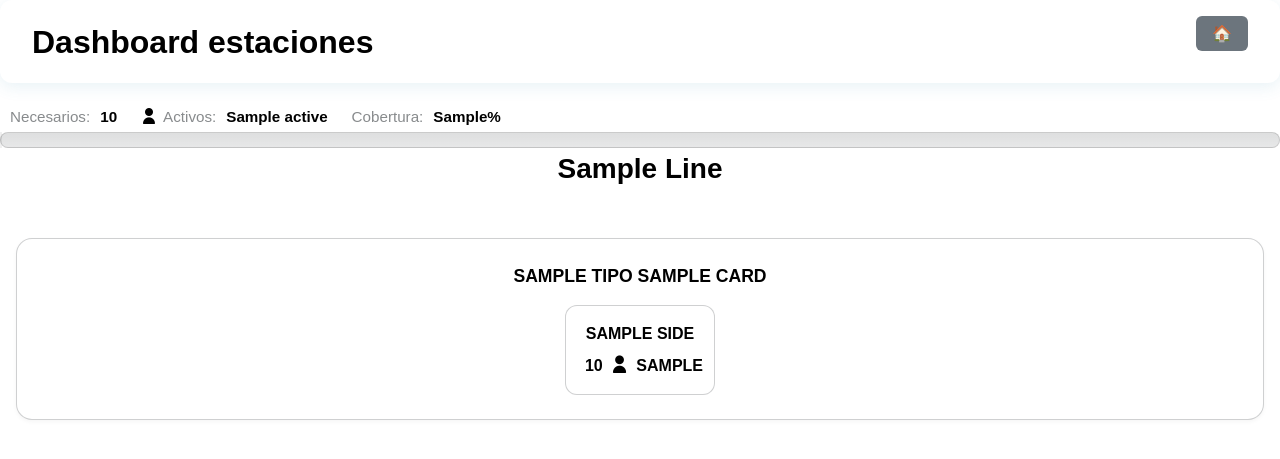
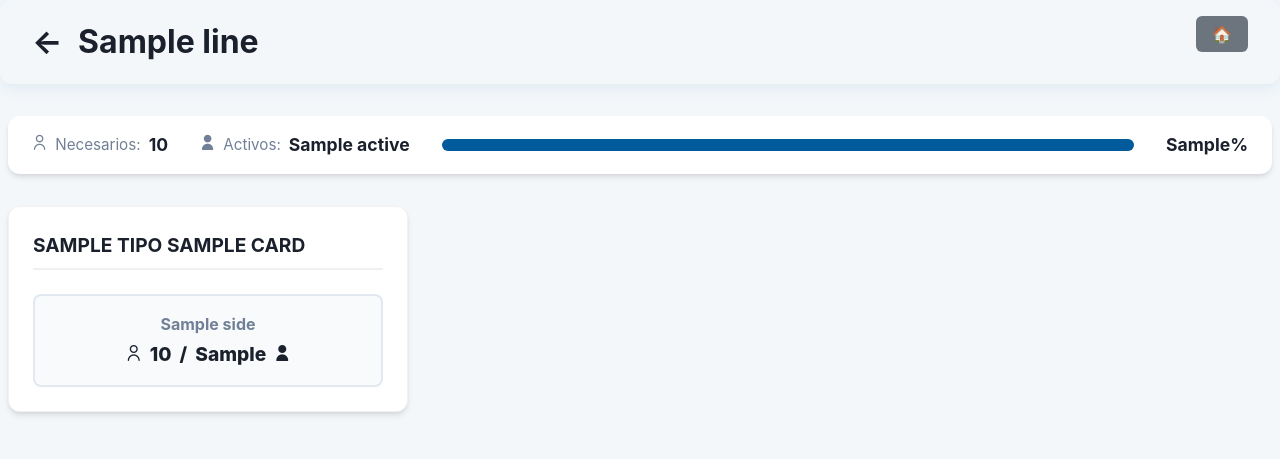
Before and after one commit to PrograMario12/DLE-2, a Flask app: template app/templates/stations_dashboards.html in a window 1280 px wide. Shown: the top 459 px of the page. Run offline with Flask 3, Linux system fonts and the light colour scheme; the template is opened without the code that fills it: most values are stand-ins (such as "Sample title", 1, 10 or a date in 2020); parts of the project's set-up code (start-up, migrations or seed data) failed here and were passed over; some libraries are stand-ins or nearby versions.

Commit message:
New diseño

```diff
--- a/app/static/css/dashboard_styles.css
+++ b/app/static/css/dashboard_styles.css
@@ -88,35 +88,27 @@ body {
 }
 
 /* --- 4. Menú de Tarjetas (Grid Layout) --- */
-/* --- 4. Menú de Tarjetas (Grid Layout) --- */
-.menu-container {
+/* --- 4. Menú de Tarjetas --- */
+
+/* Contenedor principal para las Áreas (Pantalla 1) */
+.menu {
   display: flex;
   flex-direction: column;
-  gap: 3rem;
+  gap: 5rem; /* Separación vertical amplia para pantalla touch */
   width: 100%;
+  max-width: 800px; /* Evitar que se estiren demasiado en pantallas muy anchas */
+  margin: 0 auto; /* Centrado */
+  padding-bottom: 4rem;
 }
 
-.area-section {
-  /* background-color: #fff;  Opcional: envolver cada área en una caja */
-  /* padding: 1.5rem; */
-  /* border-radius: var(--border-radius); */
-  /* box-shadow: var(--shadow-md); */
-}
-
-.area-title {
-  font-size: 1.8rem;
-  color: var(--color-text-secondary);
-  margin-bottom: 1.5rem;
-  font-weight: 700;
-  text-transform: uppercase;
-  border-bottom: 2px solid #e2e8f0;
-  padding-bottom: 0.5rem;
-}
-
+/* Contenedor para las Líneas de un Área (Pantalla 2) */
 .area-grid {
   display: grid;
-  grid-template-columns: repeat(auto-fill, minmax(240px, 1fr));
-  gap: 1.5rem;
+  grid-template-columns: repeat(
+    auto-fill,
+    minmax(280px, 1fr)
+  ); /* Tarjetas más anchas */
+  gap: 2.5rem; /* Más espacio entre tarjetas */
   width: 100%;
 }
 
@@ -221,3 +270,192 @@ body {
 .employee-nook h2 {
   color: var(--color-text-primary);
 }
+
+/* --- 6. Estilos Específicos para Dashboard de Estaciones (Nivel 3) --- */
+
+.station-grid {
+  display: grid;
+  grid-template-columns: repeat(auto-fill, minmax(300px, 1fr));
+  gap: 2rem;
+  width: 100%;
+}
+
+.station-card {
+  background-color: #fff;
+  border-radius: var(--border-radius);
+  box-shadow: var(--shadow-md);
+  padding: 1.5rem;
+  border: 1px solid rgba(0, 0, 0, 0.05);
+  display: flex;
+  flex-direction: column;
+  gap: 1rem;
+}
+
+.station-header {
+  font-size: 1.2rem;
+  font-weight: 700;
+  color: var(--color-text-primary);
+  text-transform: uppercase;
+  border-bottom: 2px solid #f0f0f0;
+  padding-bottom: 0.5rem;
+  margin-bottom: 0.5rem;
+}
+
+.sides-container {
+  display: flex;
+  flex-wrap: wrap;
+  gap: 1rem;
+}
+
+/* Tarjeta individual de Lado (Side) - El botón que se clickea */
+.side-card {
+  flex: 1;
+  min-width: 120px;
+  background-color: #f8fafc;
+  border: 2px solid #e2e8f0;
+  border-radius: 8px;
+  padding: 1rem;
+  text-align: center;
+  cursor: pointer;
+  transition: all 0.2s ease;
+  position: relative;
+  overflow: hidden;
+}
+
+.side-card:hover {
+  transform: translateY(-3px);
+  border-color: var(--color-primary);
+  box-shadow: 0 4px 6px rgba(0, 0, 0, 0.1);
+}
+
+.side-card h3 {
+  font-size: 1rem;
+  font-weight: 700;
+  margin-bottom: 0.25rem;
+  color: var(--color-text-secondary);
+}
+
+.side-card.employee-ok {
+  background-color: var(--status-green);
+  border-color: var(--status-green);
+  color: white;
+}
+.side-card.employee-nook {
+  background-color: var(--status-yellow);
+  border-color: var(--status-yellow);
+  color: var(--color-text-primary);
+}
+.side-card.employee-warning {
+  background-color: var(--status-red);
+  border-color: var(--status-red);
+  color: white;
+}
+
+.side-card.employee-ok h3,
+.side-card.employee-warning h3 {
+  color: rgba(255, 255, 255, 0.9);
+}
+
+.side-card p {
+  font-size: 1.2rem;
+  font-weight: 800;
+  display: flex;
+  align-items: center;
+  justify-content: center;
+  gap: 0.5rem;
+}
+
+/* Iconos dentro de la side-card */
+.side-card i {
+  font-size: 1rem;
+}
+
+/* Resumen superior */
+.operators-summary {
+  background: white;
+  padding: 1rem 1.5rem;
+  border-radius: var(--border-radius);
+  box-shadow: var(--shadow-md);
+  margin-bottom: 2rem;
+  display: flex;
+  align-items: center;
+  gap: 2rem;
+  flex-wrap: wrap;
+}
+
+.summary-item {
+  display: flex;
+  align-items: center;
+  gap: 0.5rem;
+  font-size: 0.95rem;
+  color: var(--color-text-secondary);
+}
+
+.summary-item strong {
+  font-size: 1.1rem;
+  color: var(--color-text-primary);
+}
+
+.progress-container {
+  flex-grow: 1;
+  background-color: #e2e8f0;
+  height: 12px;
+  border-radius: 6px;
+  overflow: hidden;
+  position: relative;
+  min-width: 200px;
+}
+
+.progress-bar {
+  height: 100%;
+  background-color: var(--color-primary);
+  transition: width 0.5s ease;
+}
+
+/* Modal Styling Improvements */
+.modal {
+  display: none;
+  position: fixed;
+  z-index: 2000;
+  left: 0;
+  top: 0;
+  width: 100%;
+  height: 100%;
+  background-color: rgba(0, 0, 0, 0.6);
+  backdrop-filter: blur(4px);
+}
+
+.modal-content {
+  background-color: #fff;
+  margin: 10% auto;
+  padding: 2rem;
+  border-radius: var(--border-radius);
+  width: 90%;
+  max-width: 500px;
+  box-shadow: var(--shadow-lg);
+  position: relative;
+  animation: slideIn 0.3s ease-out;
+}
+
+@keyframes slideIn {
+  from {
+    transform: translateY(-20px);
+    opacity: 0;
+  }
+  to {
+    transform: translateY(0);
+    opacity: 1;
+  }
+}
+
+.close {
+  position: absolute;
+  top: 1rem;
+  right: 1.5rem;
+  font-size: 1.5rem;
+  cursor: pointer;
+  color: #aaa;
+}
+.close:hover {
+  color: #000;
+}
--- a/app/templates/stations_dashboards.html
+++ b/app/templates/stations_dashboards.html
@@ -1,70 +1,87 @@
-{#stations_dashboards.html#}
-
-{% extends "base/base_dashboards.html" %}
-
-{%block title%}Dashboard estaciones{%endblock%}
-
-{%block styles%}
-    <!-- Enlace a la hoja de estilos específica para este dashboard -->
-    <link rel="stylesheet" href="{{ url_for('static', filename='css/stations_styles.css') }}">
-{%endblock%}
-
-{%block header%}
-    <!-- Título del dashboard -->
-    <h1>Dashboard estaciones</h1>
-    <!-- Inclusión correcta del script para manejar modales -->
+{# stations_dashboards.html #} {% extends "base/base_dashboards.html" %} {%
+block title %}Dashboard Estaciones - {{ line }}{% endblock %} {% block styles
+%}
+<link
+  rel="stylesheet"
+  href="{{ url_for('static', filename='css/dashboard_styles.css') }}"
+/>
+<!-- Iconos de Flaticon -->
+<link
+  rel="stylesheet"
+  href="https://cdn-uicons.flaticon.com/uicons-regular-rounded/css/uicons-regular-rounded.css"
+/>
+<link
+  rel="stylesheet"
+  href="https://cdn-uicons.flaticon.com/uicons-solid-rounded/css/uicons-solid-rounded.css"
+/>
+{% endblock %} {% block header %}
+<h1>
+  <a
+    href="javascript:history.back()"
+    style="text-decoration: none; color: inherit; margin-right: 0.5rem"
+    title="Volver"
+    >←</a
+  >
+  {{ line }}
+</h1>
 <script src="{{ url_for('static', filename='js/modal.js') }}"></script>
-{%endblock%}
-
-{%block content%}
-    <!-- Pantalla de carga que se muestra mientras se carga el contenido -->
+{% endblock %} {% block content %}
+<div class="content-wrapper">
+  <!-- Loading Screen -->
   <div class="loading-screen">
     <div class="loading-spinner"></div>
-        <p>Loading...</p>
   </div>
 
-        <!-- Resumen de Operadores (barra superior) -->
+  <!-- Summary Section -->
   {% if totals %}
-    <div class="operators-topbar">
-      <div class="operators-topbar__numbers">
-        <div class="num"><i class="fi fi-rr-user"></i> Necesarios: <strong>{{ totals.capacity }}</strong></div>
-        <div class="num"><i class="fi fi-sr-user"></i> Activos: <strong>{{ totals.active }}</strong></div>
-        <div class="num">Cobertura: <strong>{{ totals.pct_active }}%</strong></div>
+  <div class="operators-summary">
+    <div class="summary-item">
+      <i class="fi fi-rr-user"></i> Necesarios:
+      <strong>{{ totals.capacity }}</strong>
+    </div>
+    <div class="summary-item">
+      <i class="fi fi-sr-user"></i> Activos:
+      <strong>{{ totals.active }}</strong>
     </div>
 
-      <div class="operators-topbar__bar" title="Cobertura de operadores">
-        <div class="operators-topbar__fill" style="width: {{ totals.pct_active }}%;"></div>
-        {% if totals.overflow_pct and totals.overflow_pct > 0 %}
-          <div class="operators-topbar__overflow" style="width: {{ totals.overflow_pct }}%;"></div>
+    <div class="progress-container">
+      <div class="progress-bar" style="width: {{ totals.pct_active }}%;"></div>
+      {% if totals.overflow_pct > 0 %}
+      <div
+        class="progress-bar"
+        style="width: {{ totals.overflow_pct }}%; background-color: var(--status-red); position: absolute; top:0; left: 100%;"
+      ></div>
       {% endif %}
     </div>
 
-      {% if totals.overflow_pct and totals.overflow_pct > 0 %}
-        <small class="operators-topbar__note">
-          Sobre asignación: +{{ totals.overflow_pct }}% por encima de la capacidad.
-        </small>
-      {% endif %}
+    <div class="summary-item">
+      <strong>{{ totals.pct_active }}%</strong>
+    </div>
   </div>
   {% endif %}
 
+  <!-- Main Stations Grid -->
+  <div class="station-grid">
+    {% for card in cards_main %}
+    <div class="station-card {% if card.status == false %} hidden {% endif %}">
+      <div class="station-header">{{ tipo }} {{ card.position_name }}</div>
 
-    <!-- Título principal del dashboard, con formato capitalizado -->
-    <h1 class="capitalize">{{line}}</h1>
-
-    <!-- Contenedor del menú principal -->
-    <div class="menu">
-      {% for card in cards_main %}
-        <div class="card uppercase {{ card.class }} {% if card.status == false %} hidden {% endif %}">
-          <h2>
-            {{ tipo }} {{ card.position_name }}
-          </h2>
-          <div class="select-position">
+      <div class="sides-container">
         {% for side in card.sides %}
-              <div class="card-dashboard small-card-dashboard uppercase {{ side.class }}"
-                   onclick="openModal({{ side.side_id or side.id }})">
+        <!-- Using side.class if available, or calculating it (but route usually provides it) -->
+        <!-- The route actually provides 'class' on specific sidedict? Route logic puts class on SIDE dict?
+                   Lets check routes. Yes, side_status_class is called and assigned to side['class'].
+              -->
+        <div
+          class="side-card {{ side.class }}"
+          onclick="openModal({{ side.side_id or side.id }})"
+        >
           <h3>{{ side.side_title }}</h3>
-                <p><i class="fi fi-rr-user"></i>{{ side.employee_capacity }}
-                   <i class="fi fi-sr-user"></i> {{ side.employees_working }}</p>
+          <p>
+            <i class="fi fi-rr-user"></i> {{ side.employee_capacity }}
+            <span>/</span>
+            {{ side.employees_working }} <i class="fi fi-sr-user"></i>
+          </p>
         </div>
         {% endfor %}
       </div>
@@ -73,20 +90,33 @@
   </div>
 
   {% if has_afe %}
-      <div class="menu-separator"><span>Estaciones AFE</span></div>
-      <div class="menu menu--afe">
+  <h2
+    style="
+      margin-top: 3rem;
+      margin-bottom: 1.5rem;
+      text-transform: uppercase;
+      color: var(--color-text-secondary);
+      border-bottom: 2px solid #e2e8f0;
+    "
+  >
+    Estaciones AFE
+  </h2>
+  <div class="station-grid">
     {% for card in cards_afe %}
-          <div class="card uppercase {{ card.class }} {% if card.status == false %} hidden {% endif %}">
-            <h2>
-              {{ card.position_name }}
-            </h2>
-            <div class="select-position">
+    <div class="station-card {% if card.status == false %} hidden {% endif %}">
+      <div class="station-header">{{ card.position_name }}</div>
+      <div class="sides-container">
         {% for side in card.sides %}
-                <div class="card-dashboard small-card-dashboard uppercase {{ side.class }}"
-                     onclick="openModal({{ side.side_id or side.id }})">
+        <div
+          class="side-card {{ side.class }}"
+          onclick="openModal({{ side.side_id or side.id }})"
+        >
           <h3>{{ side.side_title }}</h3>
-                  <p><i class="fi fi-rr-user"></i>{{ side.employee_capacity }}
-                     <i class="fi fi-sr-user"></i> {{ side.employees_working }}</p>
+          <p>
+            <i class="fi fi-rr-user"></i> {{ side.employee_capacity }}
+            <span>/</span>
+            {{ side.employees_working }} <i class="fi fi-sr-user"></i>
+          </p>
         </div>
         {% endfor %}
       </div>
@@ -95,21 +125,19 @@
   </div>
   {% endif %}
 
-
-    <!-- Modal para mostrar información adicional -->
+  <!-- Modal -->
   <div id="myModal" class="modal">
     <div class="modal-content">
-          <!-- Botón para cerrar el modal -->
-          <span class="close" onclick="closeModal()">❎</span>
-          <!-- Contenido dinámico del modal -->
+      <span class="close" onclick="closeModal()">×</span>
       <div id="modal-content"></div>
+    </div>
   </div>
 </div>
 
 <script>
-        // Ocultar la pantalla de carga una vez que la página ha terminado de cargar
-        window.addEventListener('load', function() {
-            document.querySelector('.loading-screen').style.display = 'none';
+  window.addEventListener("load", function () {
+    const loader = document.querySelector(".loading-screen");
+    if (loader) loader.style.display = "none";
   });
 </script>
-{%endblock%}
+{% endblock %}
```
Also changed, not shown: other parts of app/static/css/dashboard_styles.css (+62 -5 lines), app/api/v1/routes/dashboard_routes.py (+44 -9 lines), app/infra/db/production_lines_repository_sql.py (+7 -5 lines), app/templates/area_lines_dashboard.html (added, +43 -0 lines), app/templates/lines_dashboards.html (+14 -23 lines). Lines whose indentation alone changed are shown as unchanged.
